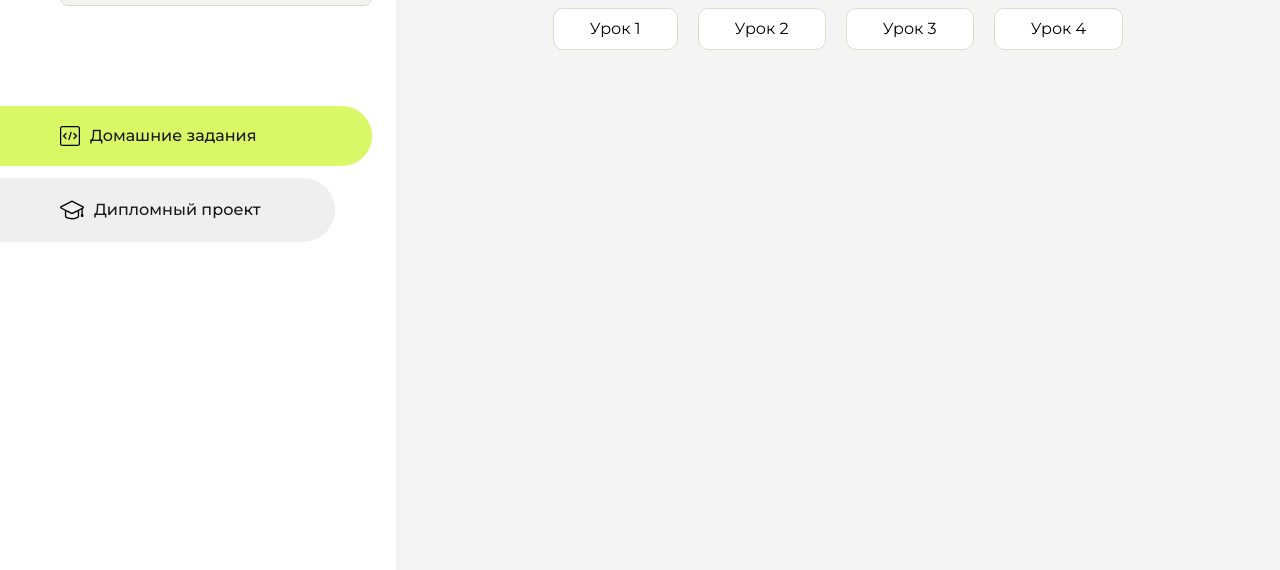
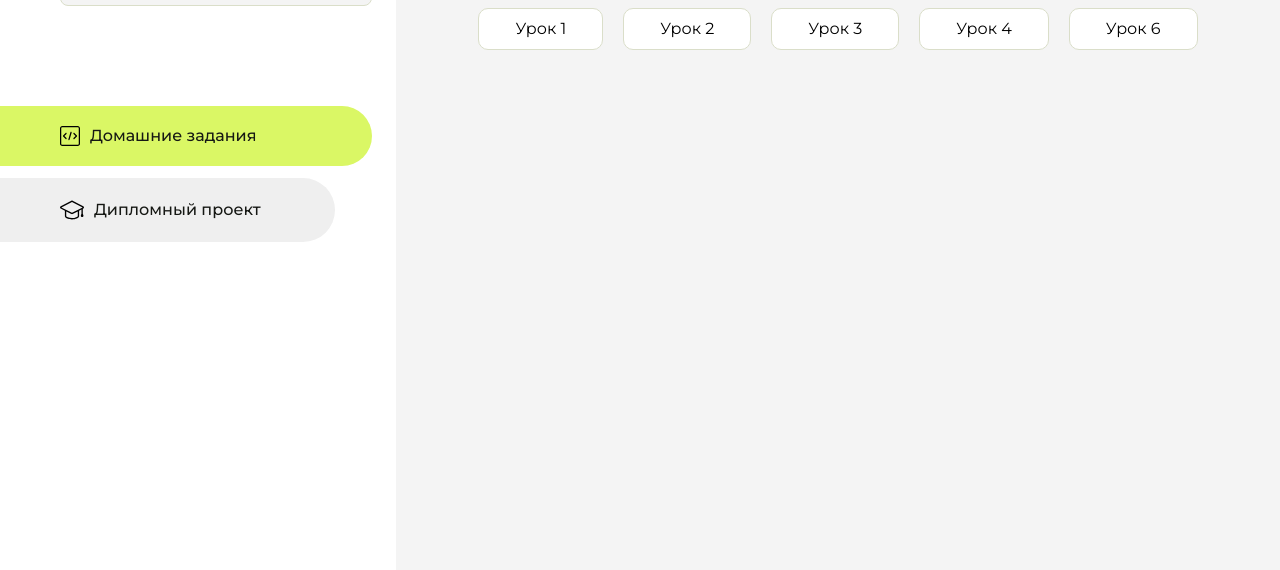
Before and after one commit to kolyafadeev/homework, a plain HTML site: page index.html in a window 1280 px wide. Shown: the part 230-800 px from the top of the page. Drawn offline with Linux system fonts and the light colour scheme.

Commit message:
Update index.html

```diff
--- a/index.html
+++ b/index.html
@@ -104,6 +104,9 @@
                     <li class="content__list-item">
                         <a href="homework-3/index.html">Урок 4</a>
                     </li>
+                    <li class="content__list-item">
+                        <a href="fit-studio/index.html">Урок 6</a>
+                    </li>
                 </ul>
             </div>
             <div class="content__block hidden" id="diplomBlock">
```
